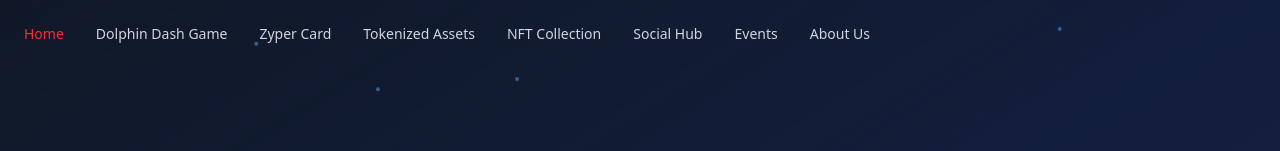
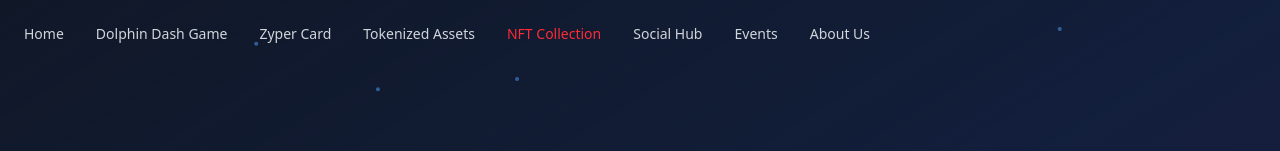
Before and after one commit to ZyperLLC/Website, a Next.js app: page /nftcollection in a window 1280 px wide. Shown: the top 151 px of the page. Built offline with nearby package versions, Linux system fonts and the light colour scheme.

Commit message:
chore: Added routes for Zypercard and tokenized assets in navbar

```diff
--- a/components/Navbar.tsx
+++ b/components/Navbar.tsx
@@ -3,12 +3,13 @@
 import { useState } from "react"
 import { motion, AnimatePresence } from "framer-motion"
 import { Menu, X } from "lucide-react"
+import { usePathname } from "next/navigation"
 
 const navItems = [
   { name: "Home", href: "/" },
   { name: "Dolphin Dash Game", href: "/dolphindash" },
-  { name: "Zyper Card", href: "#" },
-  { name: "Tokenized Assets", href: "#" },
+  { name: "Zyper Card", href: "/zypercard" },
+  { name: "Tokenized Assets", href: "/tokenizedassets" },
   { name: "NFT Collection", href: "/nftcollection" },
   { name: "Social Hub", href: "/socialhub" },
   { name: "Events", href: "/events" },
@@ -16,7 +17,9 @@ const navItems = [
 ]
 
 export default function Navbar() {
-  const [selectedNavItem, setSelectedNavItem] = useState(0)
+  const patth = usePathname();
+  const isActivePath = navItems.findIndex(item => item.href === patth);
+  const [selectedNavItem, setSelectedNavItem] = useState(isActivePath)
   const [mobileMenuOpen, setMobileMenuOpen] = useState(false)
 
   return (
```
